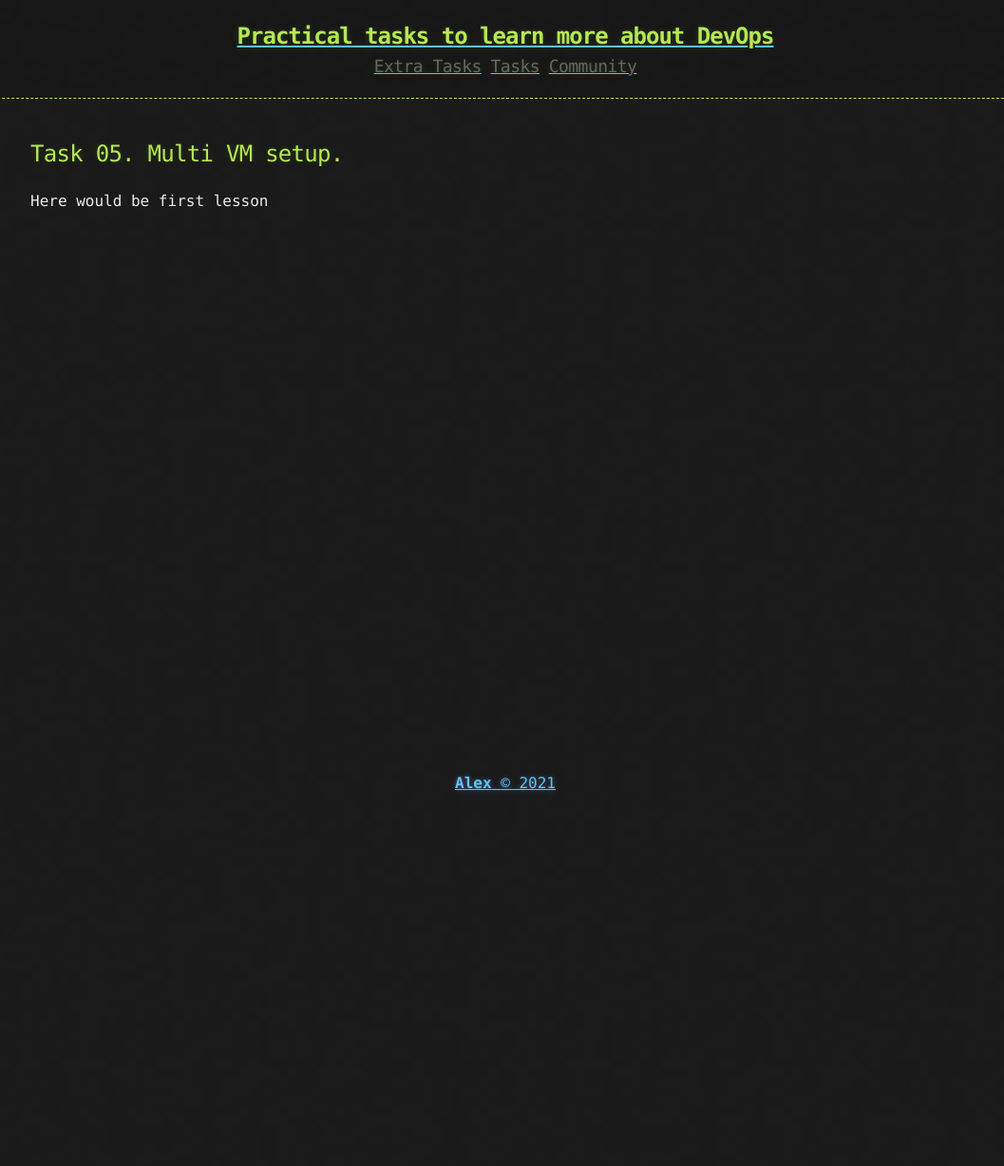
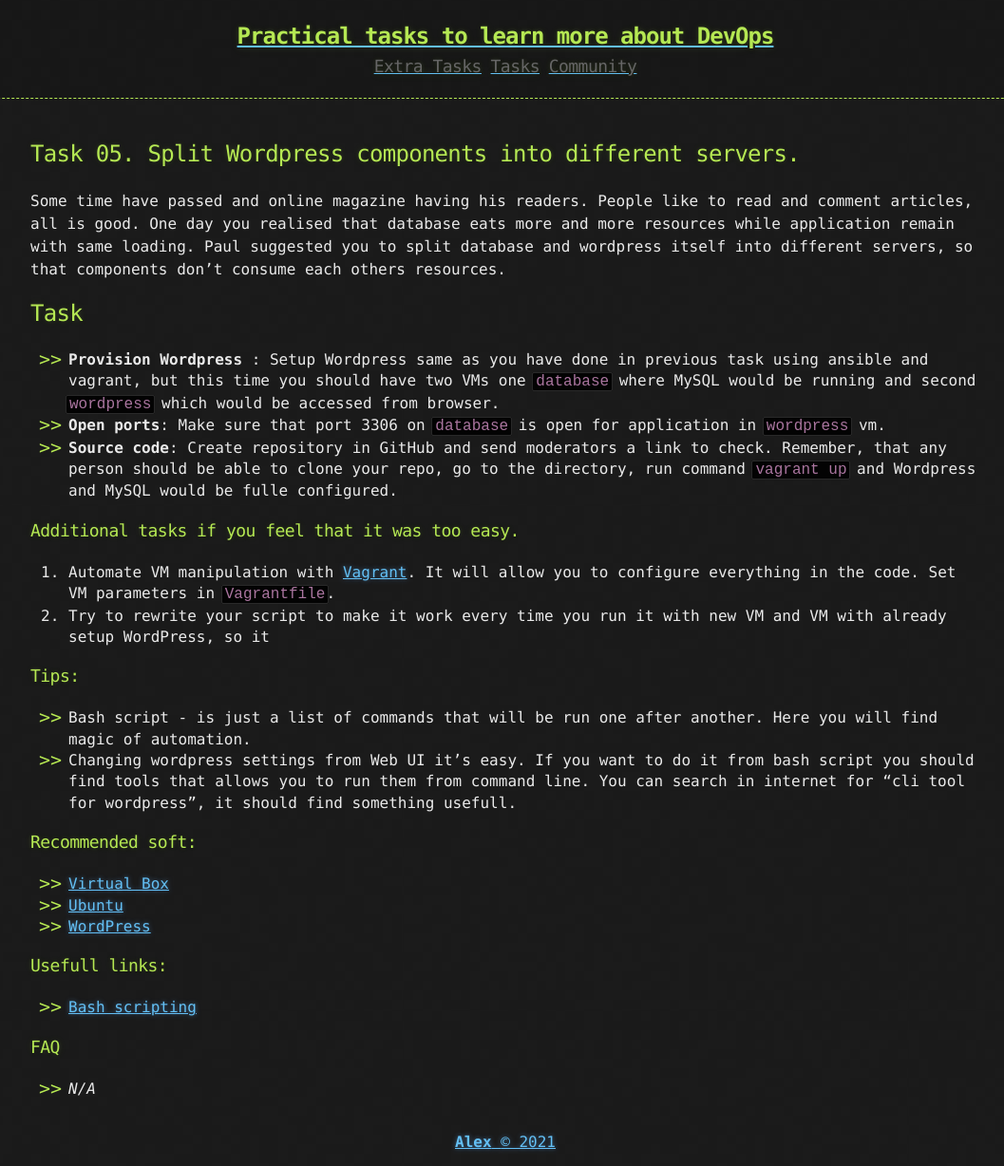
Before and after one commit to korney4eg/korney4eg.github.io, a Jekyll site: the page built from tasks/_posts/2021-01-01-phase1-task5-multi-vm-setup.md, in a window 1280 px wide. Shown: the whole page at 95% size, without its empty margins (108-1165 px from the left). Built offline with Jekyll 4.4.1, drawn with Linux system fonts in a browser that asks for light colours; before the commit the page ends 900 px from its top, so only the background shows below that.

Commit message:
add task5 temp

```diff
--- a/tasks/_posts/2021-01-01-phase1-task5-multi-vm-setup.md
+++ b/tasks/_posts/2021-01-01-phase1-task5-multi-vm-setup.md
@@ -1,7 +1,38 @@
 ---
-title: Task 05. Multi VM setup.
+title: Task 05. Split Wordpress components into different servers.
+active: true
 published: true
 tags: "Phase1"
 ---
 
-Here would be first lesson
+Some time have passed and online magazine having his readers. People like to read and comment articles, all is good. One day you realised that database eats more and more resources while application remain with same loading. Paul suggested you to split database and wordpress itself into different servers, so that components don't consume each others resources.
+<!--more-->
+
+## Task
+
+* **Provision Wordpress** : Setup Wordpress same as you have done in previous task using ansible and vagrant, but this time you should have two VMs one `database` where MySQL would be running and second `wordpress` which would be accessed from browser.
+* **Open ports**: Make sure that port 3306 on `database` is open for application in `wordpress` vm.
+* **Source code**: Create repository in GitHub and send moderators a link to check. Remember, that any person should be able to clone your repo, go to the directory, run command `vagrant up` and Wordpress and MySQL would be fulle configured.
+
+### Additional tasks if you feel that it was too easy.
+1. Automate VM manipulation with [Vagrant](https://www.vagrantup.com/downloads). It will allow you to configure everything in the code. Set VM parameters in `Vagrantfile`.
+2. Try to rewrite your script to make it work every time you run it with new VM and VM with already setup WordPress, so it
+
+### Tips:
+
+* Bash script - is just a list of commands that will be run one after another. Here you will find magic of automation.
+* Changing wordpress settings from Web UI it's easy. If you want to do it from bash script you should find tools that allows you to run them from command line. You can search in internet for "cli tool for wordpress", it should find something usefull.
+
+### Recommended soft:
+
+* [Virtual Box](https://www.virtualbox.org/wiki/Downloads)
+* [Ubuntu](https://releases.ubuntu.com/20.04/ubuntu-20.04.2-live-server-amd64.iso)
+* [WordPress](https://wordpress.org/download/)
+
+### Usefull links:
+
+* [Bash scripting](https://medium.com/sysf/bash-scripting-everything-you-need-to-know-about-bash-shell-programming-cd08595f2fba)
+
+### FAQ
+
+* *N/A*
```
